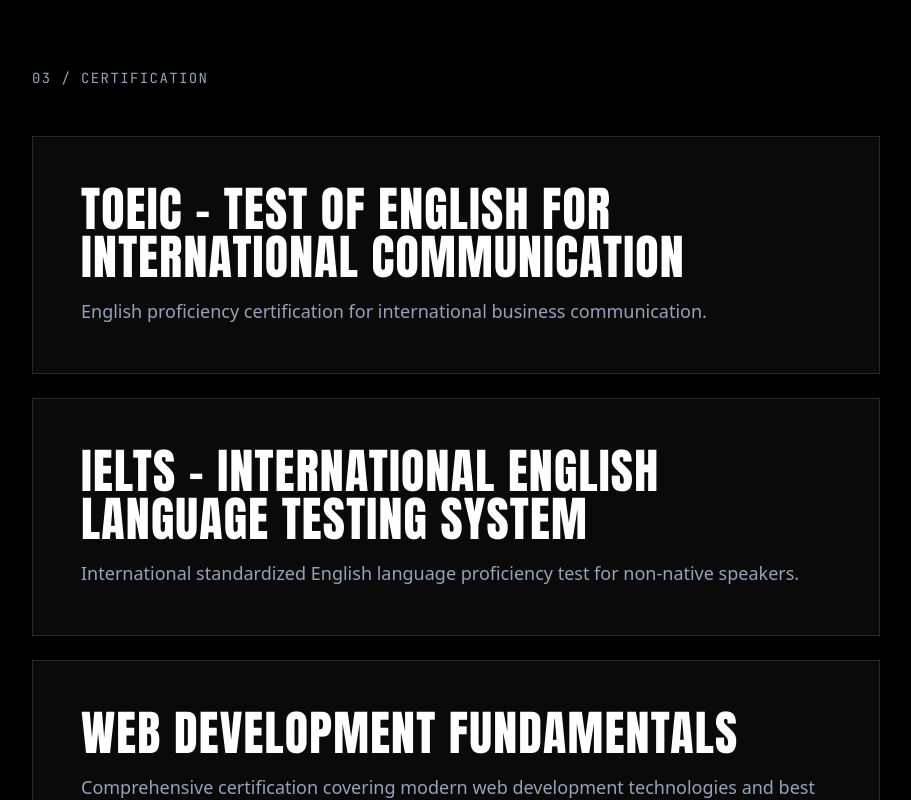
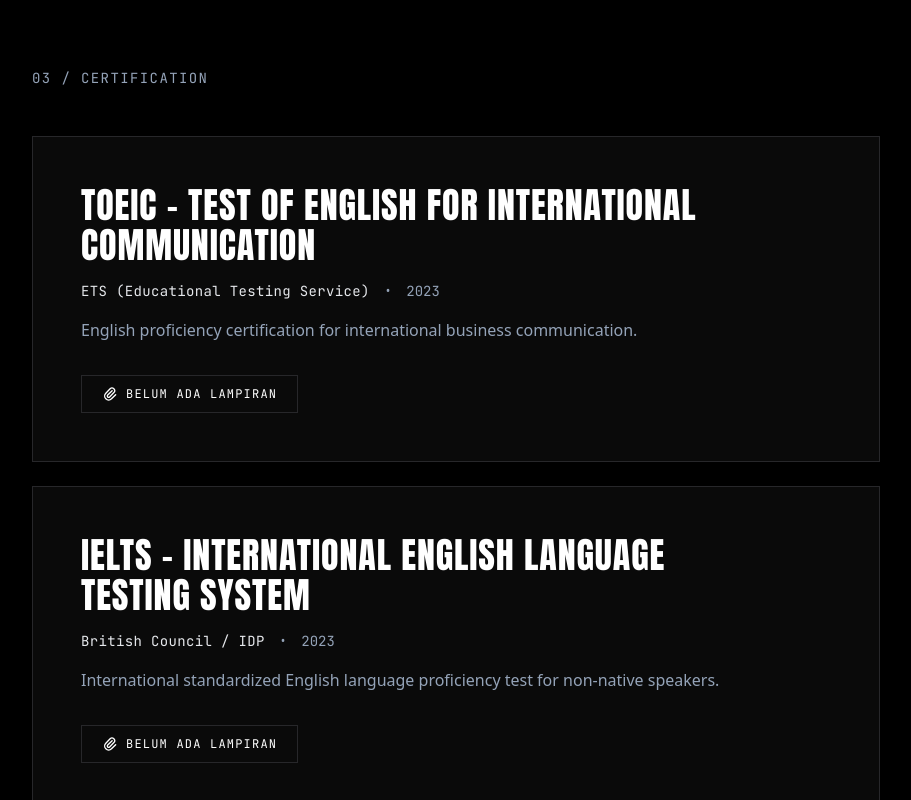
Before and after one commit to yutisio12/portfolio, a Vue app in the folder v1/: page / in a window 1280 px wide. Shown: the part 3360-4160 px from the top of the page, without its empty margins (184-1095 px from the left). Built offline with nearby package versions, Linux system fonts and the light colour scheme; no server answers.

Commit message:
FE:
- modify section 3 for certification data

```diff
--- a/v1/src/App.vue
+++ b/v1/src/App.vue
@@ -217,7 +217,7 @@
           </div>
         </section>
 
-        <!-- RESULTS -->
+        <!-- CERTIFICATIONS -->
         <section class="space-y-12" v-if="data.results">
           <h2
             v-motion-slide-visible-once-bottom
@@ -231,19 +231,106 @@
               :key="i"
               v-motion-slide-visible-once-bottom
               :delay="Number(i) * 100"
-              class="p-8 md:p-12 bg-card hover:bg-muted transition-colors group relative border border-border"
+              class="p-8 md:p-12 bg-card hover:bg-muted transition-all group relative border border-border"
             >
+              <!-- Index badge -->
               <div
-                class="absolute top-8 right-8 w-3 h-3 bg-primary opacity-0 group-hover:opacity-100 transition-opacity"
+                class="absolute top-8 right-8 font-mono-accent text-xs text-muted-foreground opacity-0 group-hover:opacity-100 transition-opacity tracking-widest"
+              >
+                {{ String( Number(i) + 1 ).padStart(2, '0') }}
+              </div>
+
+              <!-- Accent dot -->
+              <div
+                class="absolute top-8 right-20 w-3 h-3 bg-primary opacity-0 group-hover:opacity-100 transition-opacity"
               ></div>
+
+              <div class="flex flex-col gap-4">
+                <!-- Title -->
                 <h3
-                class="font-heading text-4xl md:text-5xl text-foreground mb-4 group-hover:text-primary transition-colors tracking-wide uppercase"
+                  class="font-heading text-3xl md:text-4xl text-foreground group-hover:text-primary transition-colors tracking-wide uppercase pr-24"
                 >
                   {{ item.title }}
                 </h3>
-              <p class="text-lg text-muted-foreground font-light">
+
+                <!-- Issuer & Date row -->
+                <div class="flex flex-wrap items-center gap-x-4 gap-y-2">
+                  <span
+                    v-if="item.issuer"
+                    class="text-sm font-mono-accent text-primary tracking-wide"
+                  >
+                    {{ item.issuer }}
+                  </span>
+                  <span
+                    v-if="item.issuer && item.date"
+                    class="text-muted-foreground text-xs"
+                  >•</span>
+                  <span
+                    v-if="item.date"
+                    class="text-sm font-mono-accent text-muted-foreground"
+                  >
+                    {{ item.date }}
+                  </span>
+                </div>
+
+                <!-- Credential ID -->
+                <p
+                  v-if="item.credential_id"
+                  class="text-xs font-mono-accent text-muted-foreground tracking-widest uppercase"
+                >
+                  ID: {{ item.credential_id }}
+                </p>
+
+                <!-- Description -->
+                <p class="text-base text-muted-foreground font-light leading-relaxed">
                   {{ item.description }}
                 </p>
+
+                <!-- Attachment / Lampiran button -->
+                <div class="flex flex-wrap gap-3 mt-4">
+                  <a
+                    v-if="item.attachment"
+                    :href="item.attachment"
+                    target="_blank"
+                    rel="noopener noreferrer"
+                    class="inline-flex items-center gap-2 px-5 py-2.5 border border-border text-xs font-mono-accent text-muted-foreground hover:text-primary hover:border-primary transition-colors uppercase tracking-widest group/btn"
+                  >
+                    <svg
+                      class="w-4 h-4 transition-colors"
+                      fill="none"
+                      stroke="currentColor"
+                      stroke-width="2"
+                      viewBox="0 0 24 24"
+                    >
+                      <path
+                        stroke-linecap="round"
+                        stroke-linejoin="round"
+                        d="M15.172 7l-6.586 6.586a2 2 0 102.828 2.828l6.414-6.586a4 4 0 00-5.656-5.656l-6.415 6.585a6 6 0 008.486 8.486L20.5 13"
+                      />
+                    </svg>
+                    Lihat Lampiran
+                  </a>
+                  <span
+                    v-else
+                    class="inline-flex items-center gap-2 px-5 py-2.5 border border-border/50 text-xs font-mono-accent text-muted-foreground/50 uppercase tracking-widest cursor-default"
+                  >
+                    <svg
+                      class="w-4 h-4"
+                      fill="none"
+                      stroke="currentColor"
+                      stroke-width="2"
+                      viewBox="0 0 24 24"
+                    >
+                      <path
+                        stroke-linecap="round"
+                        stroke-linejoin="round"
+                        d="M15.172 7l-6.586 6.586a2 2 0 102.828 2.828l6.414-6.586a4 4 0 00-5.656-5.656l-6.415 6.585a6 6 0 008.486 8.486L20.5 13"
+                      />
+                    </svg>
+                    Belum ada lampiran
+                  </span>
+                </div>
+              </div>
             </div>
           </div>
         </section>
```
Lines whose indentation alone changed are shown as unchanged.
